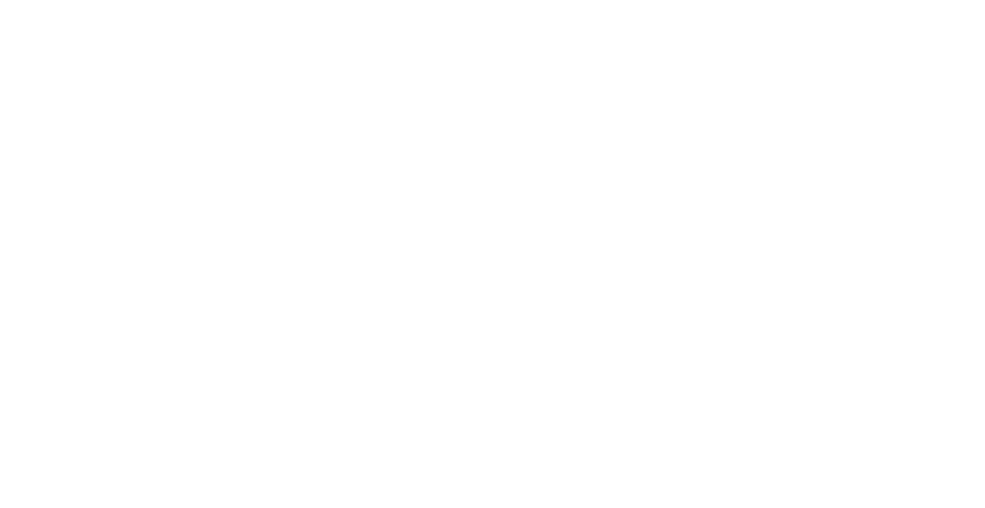
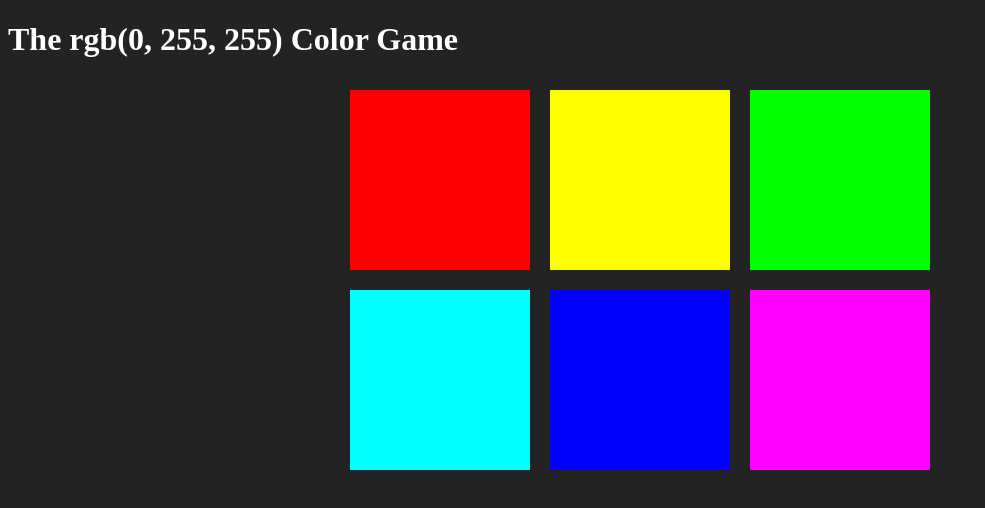
Before and after one commit to jjgillian/color-game, a plain HTML site: page colorGame.html in a window 1280 px wide. Shown: the whole page, without its empty margins (0-985 px from the left). Drawn offline with Linux system fonts and the light colour scheme.

Commit message:
add event listerners

```diff
--- /dev/null
+++ b/colorGame.css
@@ -0,0 +1,18 @@
+body{
+    background-color: #232323;
+}
+
+.square {
+    width: 30%;
+    background: purple;
+    padding-bottom: 30%;
+    float: left;
+    margin: 1.66%;
+}
+#container{
+    max-width: 600px;
+    margin: 0 auto;
+}
+h1{
+    color: white;
+}
--- a/colorGame.html
+++ b/colorGame.html
@@ -4,9 +4,19 @@
     <meta charset="UTF-8">
     <meta name="viewport" content="width=device-width, initial-scale=1.0">
     <meta http-equiv="X-UA-Compatible" content="ie=edge">
-    <title>Color Game</title>
+    <title><span id="colorDisplay">RBG</span>Color Game</title>
+    <link rel="stylesheet" href="colorGame.css">
 </head>
 <body>
-
+    <h1>The <span id ="colorDisplay">RGB</span></spa> Color Game</h1>
+    <div id = "container">
+            <div class = "square"></div>
+            <div class = "square"></div>
+            <div class = "square"></div>
+            <div class = "square"></div>
+            <div class = "square"></div>
+            <div class = "square"></div>
+    </div>
+    <script type="text/javascript" src="colorGame.js"></script>
 </body>
 </html>
--- /dev/null
+++ b/colorGame.js
@@ -0,0 +1,31 @@
+var colors = [
+	"rgb(255, 0, 0)",
+	"rgb(255, 255, 0)",
+	"rgb(0, 255, 0)",
+	"rgb(0, 255, 255)",
+	"rgb(0, 0, 255)",
+	"rgb(255, 0, 255)"
+];
+
+var squares = document.querySelectorAll(".square");
+var pickedColor = colors[3];
+var colorDisplay = document.getElementById("colorDisplay");
+
+colorDisplay.textContent = pickedColor;
+
+for(var i = 0; i < squares.length; i++){
+	// add initial colors to squares
+	squares[i].style.background = colors[i];
+
+	//add click listeners to squares
+	squares[i].addEventListener("click", function() {
+		//grab color of clicked squares
+		var clickedColor = this.style.background;
+		//compare color to pickedColor
+		if(clickedColor === pickedColor) {
+			alert("Correct!");
+		} else {
+			alert("WRONG!!!");
+		}
+	});
+}
```
